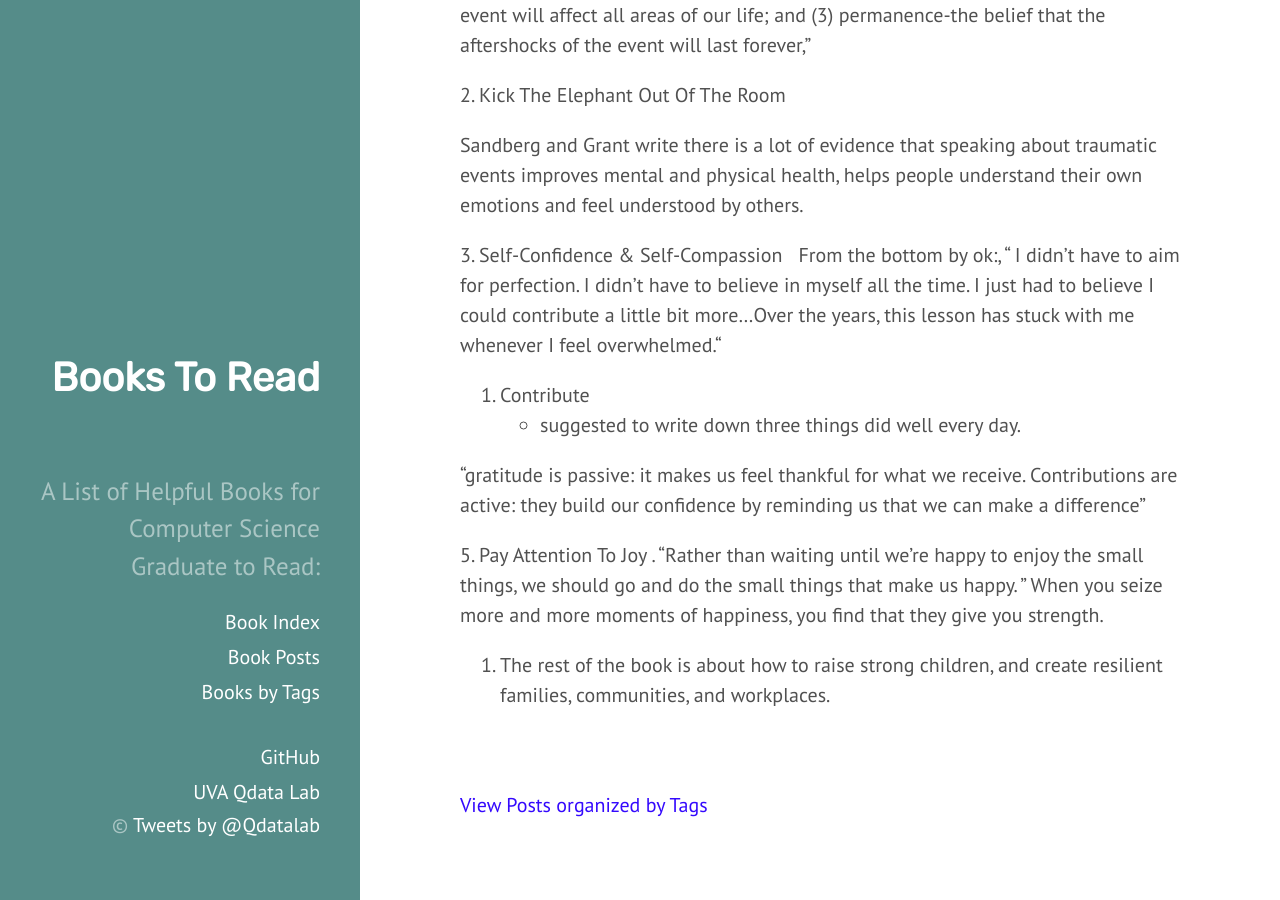
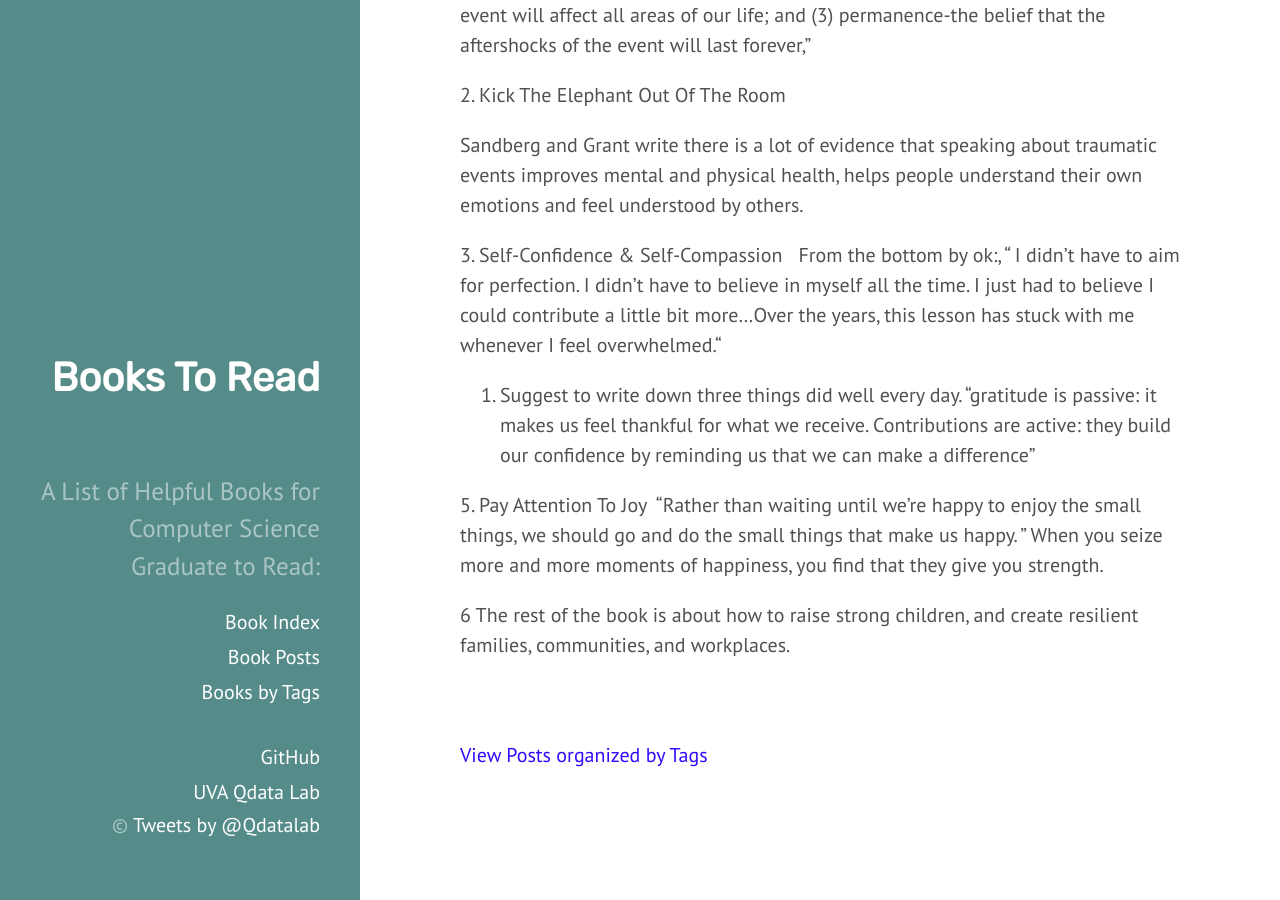
Before and after one commit to qiyanjun/books2read, a Jekyll site: the page built from _posts/2015-06-10-OtherBooks.md, in a window 1280 px wide and 900 px high, scrolled down 1815 px. Built offline with Jekyll 4.4.1, drawn with Linux system fonts in a browser that asks for light colours.

```diff
--- a/_posts/2015-06-10-OtherBooks.md
+++ b/_posts/2015-06-10-OtherBooks.md
@@ -73,12 +73,10 @@
 3. Self-Confidence & Self-Compassion
 From the bottom by ok:, “ I didn’t have to aim for perfection. I didn’t have to believe in myself all the time. I just had to believe I could contribute a little bit more…Over the years, this lesson has stuck with me whenever I feel overwhelmed.“
 
-4. Contribute
-+ suggested to write down three things did well every day.
-
+4. Suggest to write down three things did well every day.
 "gratitude is passive: it makes us feel thankful for what we receive. Contributions are active: they build our confidence by reminding us that we can make a difference"
 
 5. Pay Attention To Joy
-. “Rather than waiting until we’re happy to enjoy the small things, we should go and do the small things that make us happy. ” When you seize more and more moments of happiness, you find that they give you strength.
+ “Rather than waiting until we’re happy to enjoy the small things, we should go and do the small things that make us happy. ” When you seize more and more moments of happiness, you find that they give you strength.
 
-6. The rest of the book is about how to raise strong children, and create resilient families, communities, and workplaces.
+6 The rest of the book is about how to raise strong children, and create resilient families, communities, and workplaces.
```
